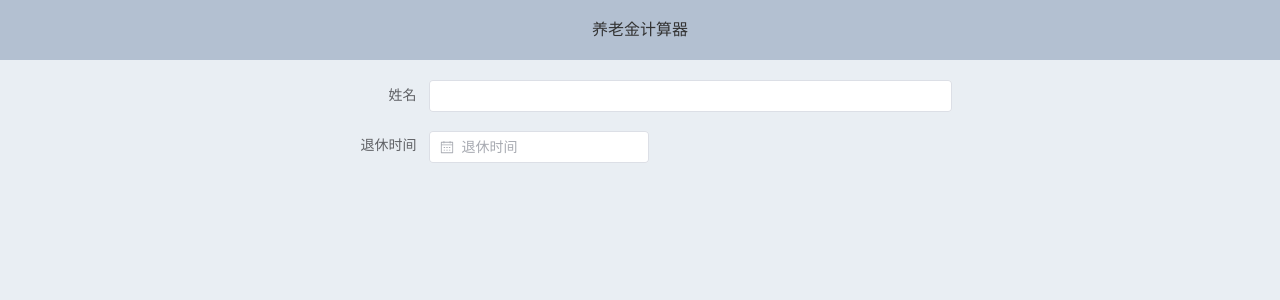
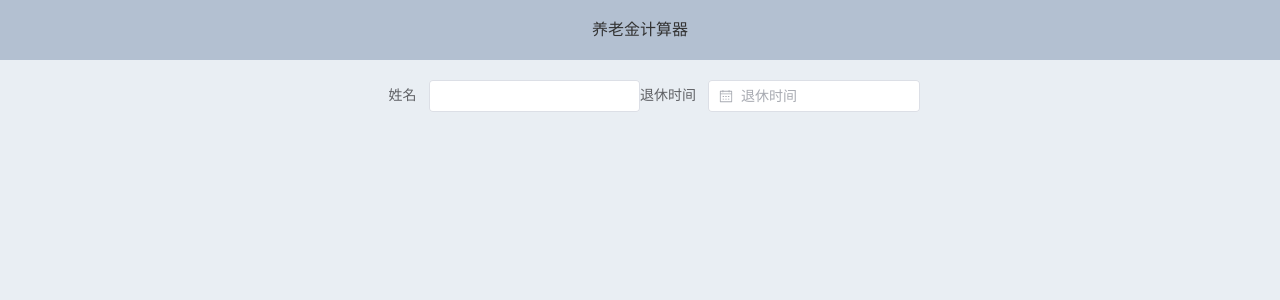
Before and after one commit to php145/vue-project, a Vue app: page / in a window 1280 px wide. Shown: the top 300 px of the page. Built offline with nearby package versions, Linux system fonts and the light colour scheme.

Commit message:
:解决了多列表单问题

```diff
--- a/src/views/HomeView.vue
+++ b/src/views/HomeView.vue
@@ -3,26 +3,25 @@
     <el-container>
       <el-header>养老金计算器</el-header>
       <el-main>
-        <el-form :model="form" label-width="100px" size = "mini"  >
-          <el-row type="flex">
-            <el-col :spen="12">
-              <el-form-item label="姓名">
-                <el-input v-model="form.name" />
+        <el-form :model="form" label-width="auto" size = "mini"  >
+          <el-row>
+              <el-col :span="12">
+                <el-form-item label="姓名" prop="customName">
+                  <el-input v-model="form.name"></el-input>
                 </el-form-item>
               </el-col>
-              <el-col :spen="12">
-              <el-form-item label="退休时间">
-                <div class="block">
+              <el-col :span="12">
+                <el-form-item label="退休时间" prop="phoneNumb">
                   <el-date-picker
                     v-model="value1"
                     type="date"
                     placeholder="退休时间"
                     :size="size"
                     />
-                </div>
                 </el-form-item>
               </el-col>
             </el-row>
+
         </el-form>
       </el-main>
     </el-container>
```
Lines whose indentation alone changed are shown as unchanged.
